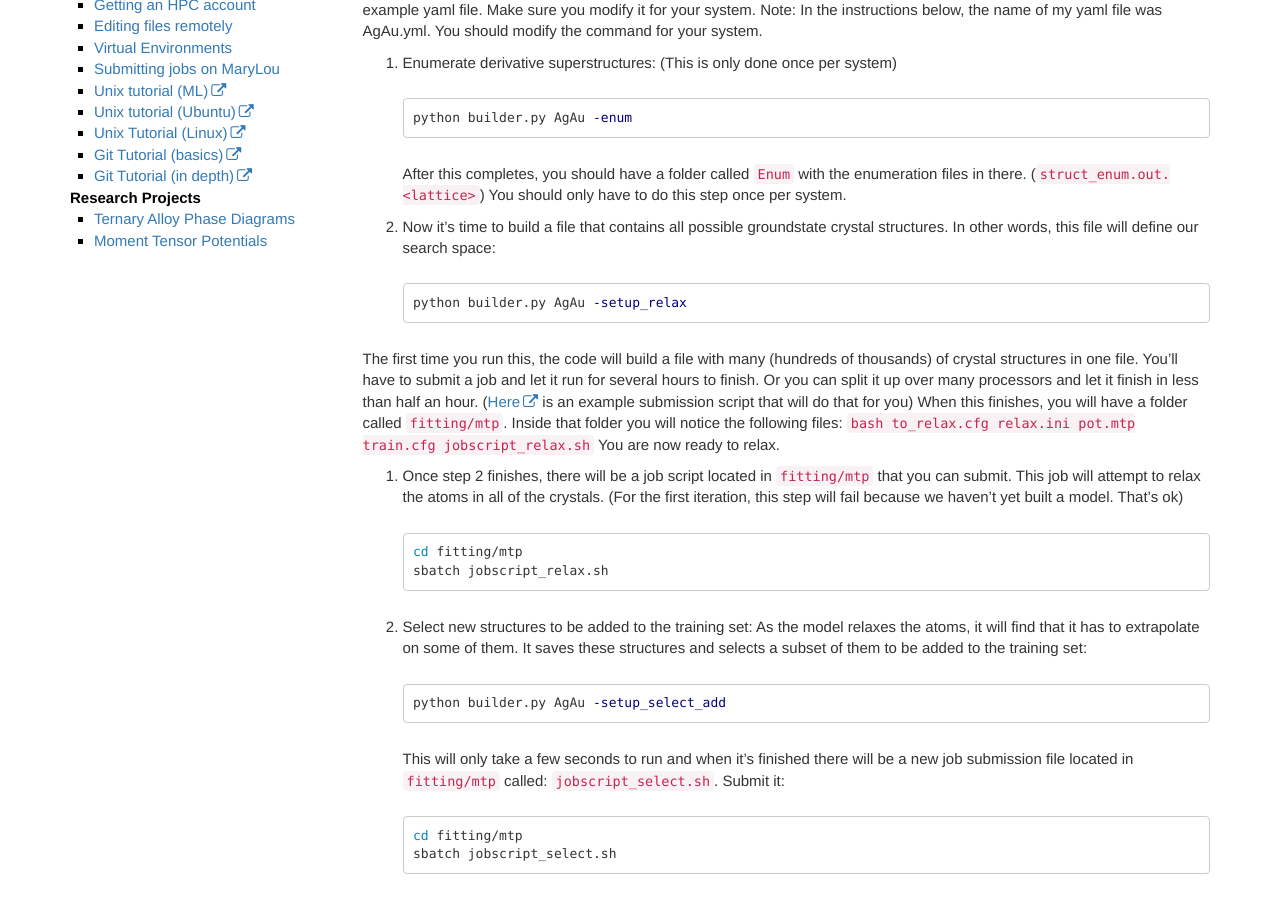
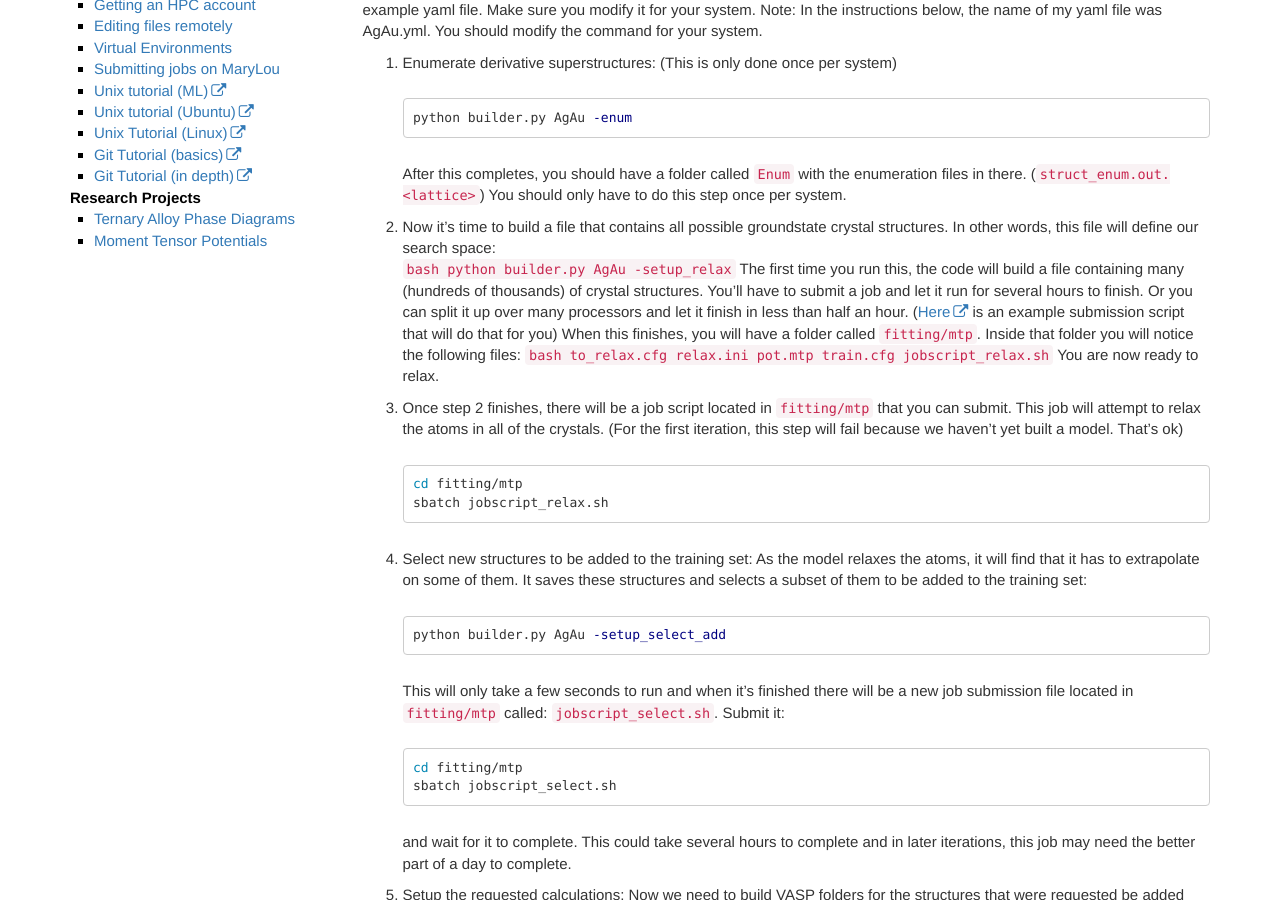
Before and after one commit to byui-physics/main, a Jekyll site: the page built from pages/Faculty/NelsonL/materialsResearch/MTP.md, in a window 1280 px wide and 900 px high, scrolled down 377 px. Built offline with Jekyll 4.4.1, drawn with Linux system fonts in a browser that asks for light colours; comment, search, counter and statistics services are not loaded.

Commit message:
Fixed MD issue with enumeration

````diff
--- a/pages/Faculty/NelsonL/materialsResearch/MTP.md
+++ b/pages/Faculty/NelsonL/materialsResearch/MTP.md
@@ -32,19 +32,16 @@ only have to do this step once per system.
 2. Now it's time to build a file that contains all possible
 groundstate crystal structures.  In other words, this file will
 define our search space:
-```bash
-python builder.py AgAu -setup_relax
-```
-
-The first time you run this, the code will build a file with many
-(hundreds of thousands) of crystal structures in one file.  You'll
-have to submit a job and let it run for several hours to finish.  Or
-you can split it up over many processors and let it finish in less
-than half an hour.  ([Here][setupRelaxSubmission] is an example
-submission script that will do that for you) When this finishes, you
-will have a folder called `fitting/mtp`.  Inside that folder you will
-notice the following files: ```bash to_relax.cfg relax.ini pot.mtp
-train.cfg jobscript_relax.sh ```
+```bash python builder.py AgAu -setup_relax ``` The first time you run
+this, the code will build a file containing many (hundreds of
+thousands) of crystal structures.  You'll have to submit a job and let
+it run for several hours to finish.  Or you can split it up over many
+processors and let it finish in less than half an hour.
+([Here][setupRelaxSubmission] is an example submission script that
+will do that for you) When this finishes, you will have a folder
+called `fitting/mtp`.  Inside that folder you will notice the
+following files: ```bash to_relax.cfg relax.ini pot.mtp train.cfg
+jobscript_relax.sh ```
 You are now ready to relax.
 
 3. Once step 2 finishes, there will be a job script located in `fitting/mtp`
````
